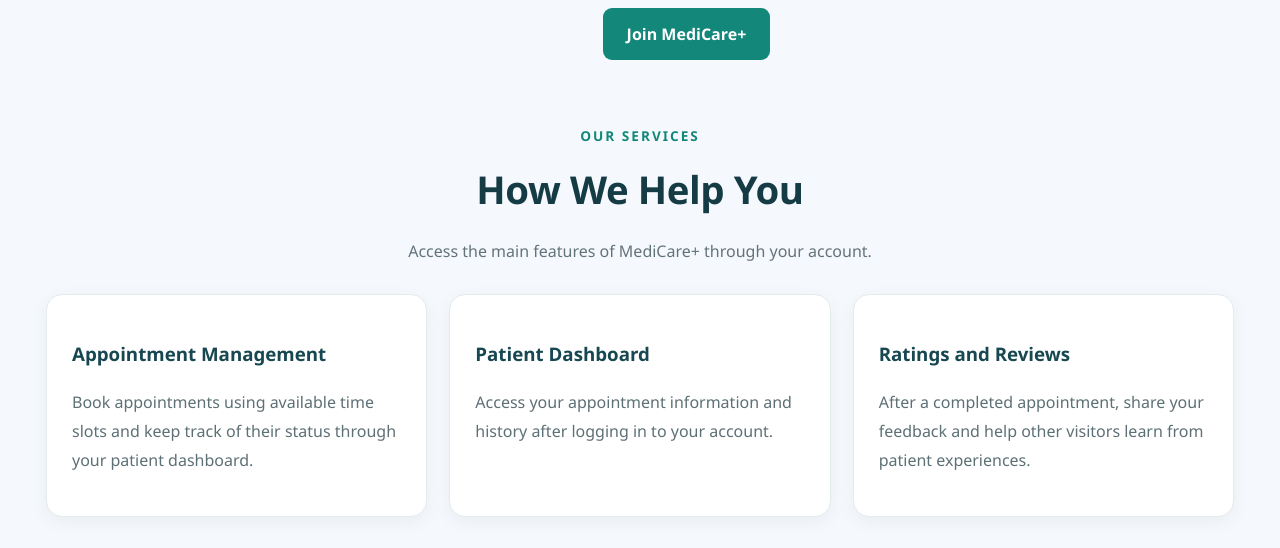
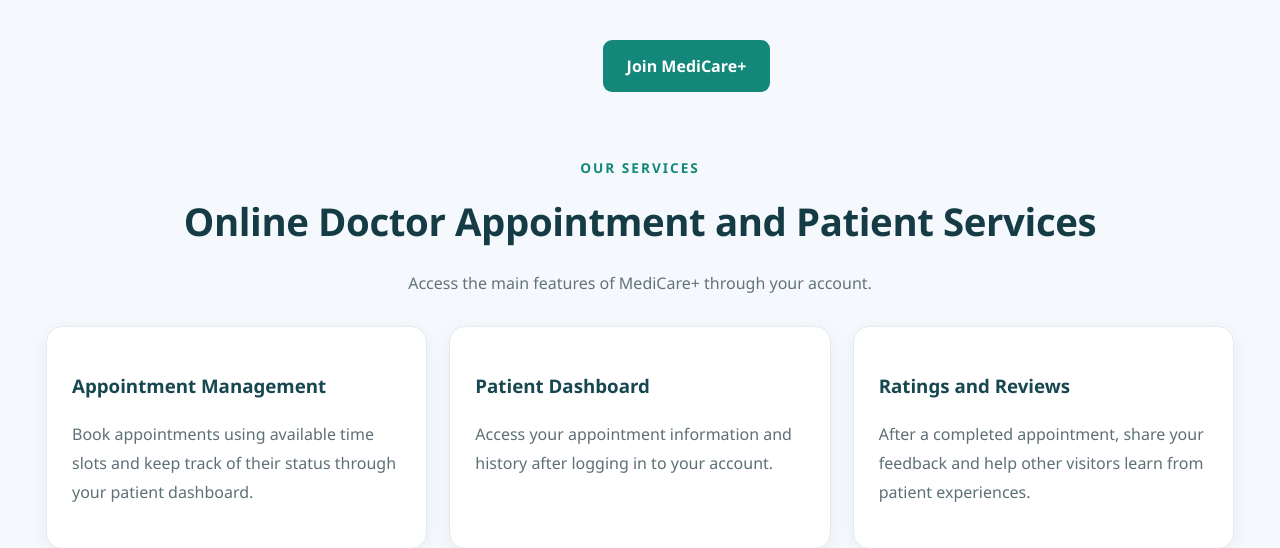
Before and after one commit to vidhi-sou/medicare-plus, a Flask app: template templates/home.html in a window 1280 px wide. Shown: the part 2049-2597 px from the top of the page. Run offline with Flask 3, Linux system fonts and the light colour scheme; the template is opened without the code that fills it, so the values that code supplies are empty.

Commit message:
Improve homepage SEO heading

```diff
--- a/templates/home.html
+++ b/templates/home.html
@@ -296,9 +296,9 @@
         <h1>MediCare+ — Online Doctor Appointment Booking</h1>
 
         <p>
-            Healthcare should feel simple, accessible, and reassuring.
-            MediCare+ helps you manage appointments and connect with
-            healthcare professionals in one convenient place.
+            MediCare+ makes it easier to manage your healthcare appointments online.
+            Explore healthcare professionals, check available appointment slots,
+            book appointments, and manage your appointment history in one convenient place.
         </p>
 
         <a href="{{ url_for('register') }}" class="hero-button">
@@ -402,7 +402,7 @@
     <div class="about-content">
         <p class="eyebrow">ABOUT MEDICARE+</p>
 
-        <h2>A Simpler Way to Manage Your Healthcare</h2>
+        <h2>About MediCare+ Online Doctor Appointment Booking</h2>
 
         <p>
             MediCare+ is designed to make everyday appointment management
@@ -428,7 +428,7 @@
 <section class="services-section">
     <div class="section-heading">
         <p class="eyebrow">OUR SERVICES</p>
-        <h2>How We Help You</h2>
+        <h2>Online Doctor Appointment and Patient Services</h2>
         <p>
             Access the main features of MediCare+ through your account.
         </p>
```
